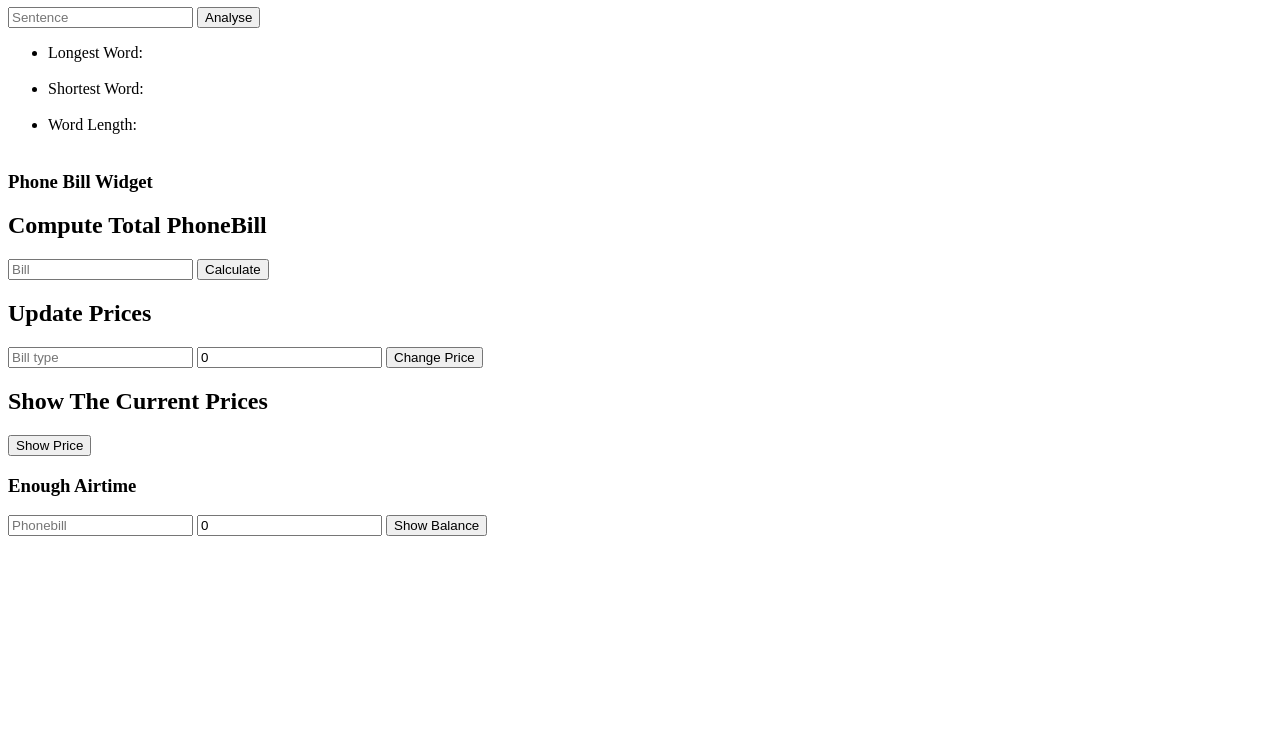
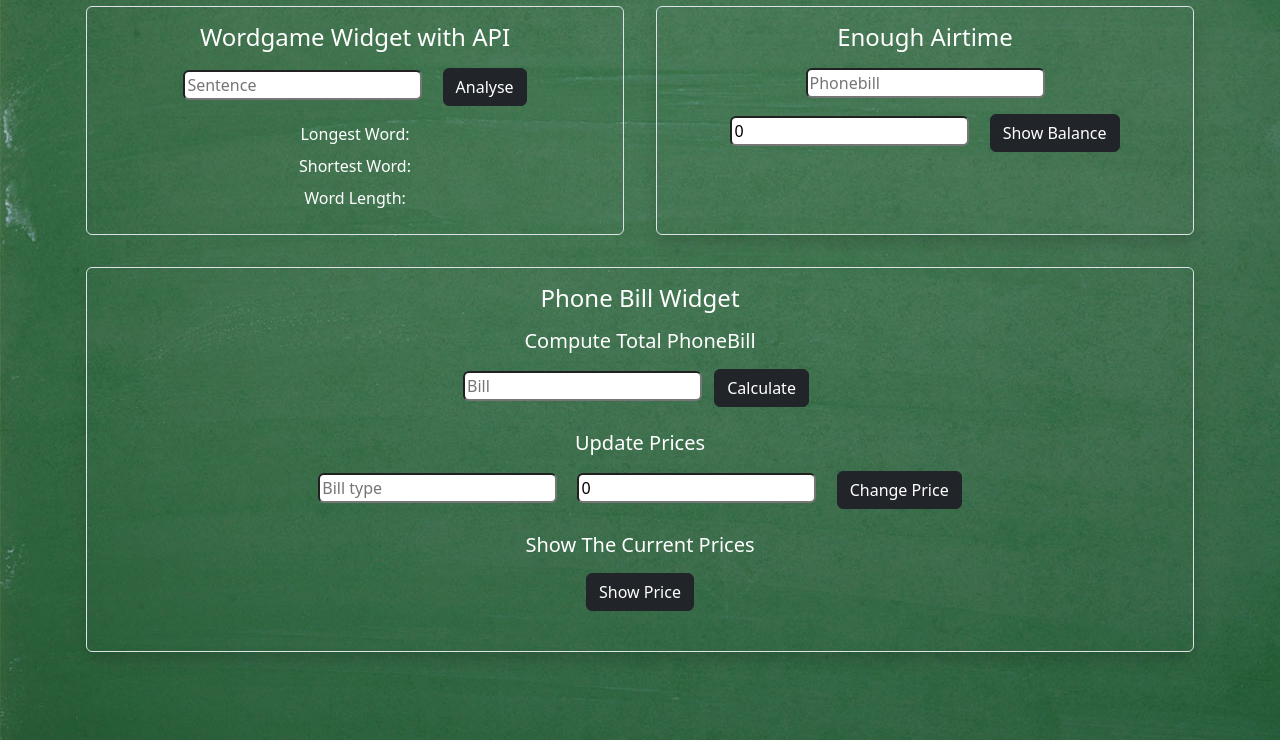
Before and after one commit to AmoMonnanyana/bootcamp_apis, a website: page public/index.html in a window 1280 px wide. Shown: the part 60-800 px from the top of the page. Drawn offline with nearby package versions, Linux system fonts and the light colour scheme.

Commit message:
styles added

```diff
--- a/public/index.html
+++ b/public/index.html
@@ -6,81 +6,96 @@
     <meta name="viewport" content="width=device-width, initial-scale=1.0">
     <script src="https://cdnjs.cloudflare.com/ajax/libs/axios/1.4.0/axios.min.js" integrity="sha512-uMtXmF28A2Ab/JJO2t/vYhlaa/3ahUOgj1Zf27M5rOo8/+fcTUVH0/E0ll68njmjrLqOBjXM3V9NiPFL5ywWPQ==" crossorigin="anonymous" referrerpolicy="no-referrer"></script>
     <script src="//unpkg.com/alpinejs" defer></script>
+    <link href="https://cdn.jsdelivr.net/npm/bootstrap@5.3.1/dist/css/bootstrap.min.css" rel="stylesheet" integrity="sha384-4bw+/aepP/YC94hEpVNVgiZdgIC5+VKNBQNGCHeKRQN+PtmoHDEXuppvnDJzQIu9" crossorigin="anonymous">
+    <script src="https://cdn.jsdelivr.net/npm/@popperjs/core@2.11.8/dist/umd/popper.min.js" integrity="sha384-I7E8VVD/ismYTF4hNIPjVp/Zjvgyol6VFvRkX/vR+Vc4jQkC+hVqc2pM8ODewa9r" crossorigin="anonymous"></script>
+    <script src="https://cdn.jsdelivr.net/npm/bootstrap@5.3.1/dist/js/bootstrap.min.js" integrity="sha384-Rx+T1VzGupg4BHQYs2gCW9It+akI2MM/mndMCy36UVfodzcJcF0GGLxZIzObiEfa" crossorigin="anonymous"></script>
+    <link rel="stylesheet" href="style.css">
     <script src="app.js"></script>
     <title>Bootcamp Widgets with API</title>
 </head>
-<body x-data="greetApi">
+<body x-data="greetApi" class="" >
+    <div class="text-center shadow text-bg-dark m-1 rounded">
+        <h2>Bootcamp APIs</h2>
+    </div>
 
+<div class="container text-center">
+  <div class="row">
+    <div class="col m-3 border p-3 text rounded">
 <section>
-    <h1>Wordgame Widget with API</h1>
- <input type="text" x-model="sentence" placeholder="Sentence">
-<button x-on:click="analyseSentence">Analyse</button><br>
+<h4>Wordgame Widget with API</h4>
+<input class="m-2 rounded" type="text" x-model="sentence" placeholder="Sentence">
+<button  class= "btn btn-dark m-2 btn" x-on:click="analyseSentence">Analyse</button>
 
-<ul>
-<li>
+<p class="m-2">
     <label for="longestWord">Longest Word: </label>
     <span type="text" x-text="longestWord" x-show="longWord"></span><br>
     <span x-show="available"><button @click="showLongWord">Show</button></span>
-</li>
-<br>
+</p>
 
-
-<li>
+<p class="m-2">
     <label for="shortestWord">Shortest Word: </label>
     <span type="text" x-text="shortestWord" x-show="shortWord"></span><br>
     <span x-show="available"><button @click="showShortWord">Show</button></span>
-</li>
-<br>
+</p>
 
-<li>
+<p class="m-2">
     <label for="wordLength">Word Length: </label>
     <span type="text" x-text="wordLength" x-show="totalWords"></span><br>
     <span x-show="available"><button @click="showWordLength">Show</button></span>
-</li>
-<br>
-</ul>
+</p>
+</section>
+
+    </div>
+    <div class="col m-3 p-3 shadow text border rounded">
+        <section>
+            <h4>Enough Airtime</h4>
+            <input class="m-2 rounded" type="text" x-model="projectedUsage" placeholder="Phonebill">
+            <input class="m-2 rounded" x-model="airtimeAmount" placeholder="airtime">
+            <button class="m-2 btn btn-dark" @click="showResult">Show Balance</button><br>
+            <span x-show="showAmount">
+            <label for="remainingBalance"> Projected Balance =</label>
+            <span type="text" x-text="'R' + remainingBalance"></span>
+            </span>
+            <p><span x-text="message"></span></p>
+        </section>
+    </div>
+    </div>
+    <div class="row">
+    <div class="col m-3 p-3 shadow mb-5 border text rounded">
 
         <section>
-    <h1>Phone Bill Widget</h1>
-<div>
-<h2>Compute Total PhoneBill</h2>
-<input type="text" x-model="bill" id="bill" value="bill" placeholder="Bill">
-<button @click="fetchPhoneBill">Calculate</button><br>
+            <h4>Phone Bill Widget</h4>
+        <div class="m-3">
+        <h5>Compute Total PhoneBill</h5>
+        <input class= "rounded" type="text" x-model="bill" id="bill" value="bill" placeholder="Bill">
+        <button class="m-2 btn btn-dark" @click="fetchPhoneBill">Calculate</button><br>
         <span x-show="showTotal">
         <label for="totalBill">Total:</label><span x-text="totalBill"></span><br>
         </span>
         </div>
 
-<div>
-    <h2>Update Prices</h2>
-    <input type="text" x-model="type" placeholder="Bill type">
-     <input  x-model="suggestedPrice" placeholder="Price">
-     <button @click="changeThePrice">Change Price</button>
+        <div class="m-3">
+            <h5>Update Prices</h5>
+            <input class="m-2 rounded" type="text" x-model="type" placeholder="Bill type">
+             <input class="m-2 rounded"  x-model="suggestedPrice" placeholder="Price">
+             <button class="m-2 btn btn-dark" @click="changeThePrice">Change Price</button>
              <p x-text="confirmation"></p>
         </div>
 
-<div>
-    <h2>Show The Current Prices</h2>
-    <button @click="getPriceOfEachBill">Show Price</button><br>
-    <span x-show="showPrice">
-    <label for="sms_cost">Cost of Sms = </label><input x-model="sms_cost"><br>
-    <label for="call_cost">Cost of Call = </label><input x-model="call_cost"><br>
-    </span>
+        <div class="m-3">
+            <h5>Show The Current Prices</h5>
+            <button class="m-2 btn btn-dark" @click="getPriceOfEachBill">Show Price</button><br>
+            <p x-show="showPrice">
+            <span x-text="'Sms cost =' + sms_cost"></span><br>
+            <span x-text="'Call cost =' + call_cost"></span><br>
+            </p>
 
         </div>
         </section>
 
-<section>
-    <h1>Enough Airtime</h1>
-    <input type="text" x-model="projectedUsage" placeholder="Phonebill">
-    <input  x-model="airtimeAmount" placeholder="airtime">
-    <button @click="showResult">Show Balance</button><br>
-    <span x-show="showAmount">
-    <label for="remainingBalance"> Projected Balance =</label>
-    <span type="text" x-text="'R' + remainingBalance"></span>
-    </span>
-    <p><span x-text="message"></span></p>
 
-</section>
+    </div>
+  </div>
+</div>
 </body>
 </html>
--- /dev/null
+++ b/public/style.css
@@ -0,0 +1,9 @@
+
+body {
+    background-image: url('./green\ background.jpg');
+    background-attachment: fixed;
+}
+
+.text {
+    color: white;
+}
```
Also changed, not shown: public/gray-background.jpg (added), public/green background.jpg (added). Lines whose indentation alone changed are shown as unchanged.
